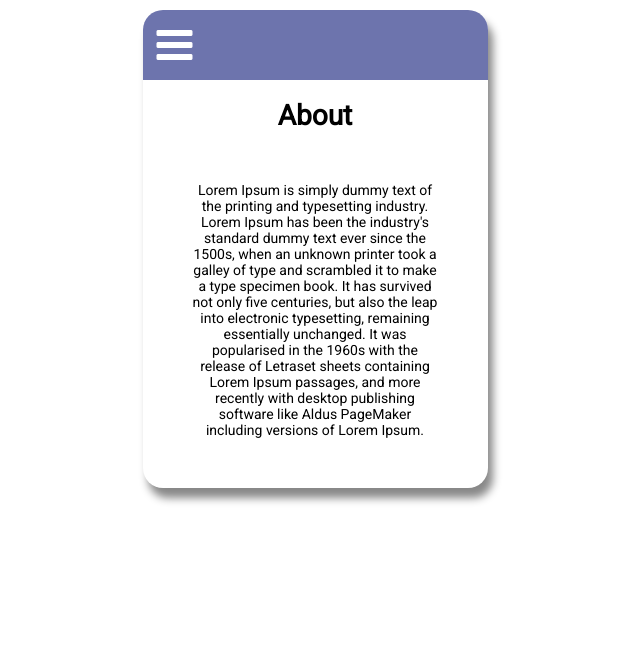
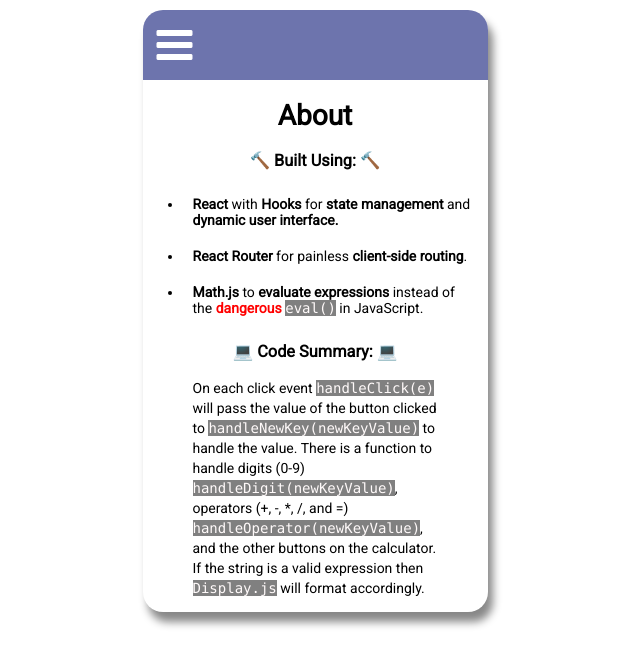
Before and after one commit to zakarynichols/react-calculator, a React (Create React App) app: page /about in a window 1280 px wide. Shown: the top 666 px of the page, without its empty margins (325-965 px from the left). Built offline with nearby package versions, Linux system fonts and the light colour scheme; the HTML template or start-up script is replaced by a standard one.

Commit message:
finished About.js to explain the project

```diff
--- a/src/App.css
+++ b/src/App.css
@@ -258,3 +258,12 @@
 .hidden {
   display: none;
 }
+
+.li-space {
+  padding: 10px;
+}
+
+code {
+  background-color: gray;
+  color: snow;
+}
--- a/src/components/About.js
+++ b/src/components/About.js
@@ -6,9 +6,26 @@
             <h1>
                 About
             </h1>
-            <p style={{ margin: '50px' }}>
-                Lorem Ipsum is simply dummy text of the printing and typesetting industry. Lorem Ipsum has been the industry's standard dummy text ever since the 1500s, when an unknown printer took a galley of type and scrambled it to make a type specimen book. It has survived not only five centuries, but also the leap into electronic typesetting, remaining essentially unchanged. It was popularised in the 1960s with the release of Letraset sheets containing Lorem Ipsum passages, and more recently with desktop publishing software like Aldus PageMaker including versions of Lorem Ipsum.
-            </p>
+            <div>
+                <h3>🔨 Built Using: 🔨</h3>
+                <ul style={{ textAlign: 'left', }}>
+                    <li className="li-space">
+                        <strong>React</strong> with <strong>Hooks</strong> for <strong>state management</strong> and <strong>dynamic user interface.</strong>
+                    </li>
+                    <li className="li-space">
+                        <strong>React Router</strong> for painless <strong>client-side routing</strong>.
+                    </li>
+                    <li className="li-space">
+                        <strong>Math.js</strong> to <strong>evaluate expressions</strong> instead of the <strong style={{ color: 'red' }}>dangerous</strong> <code>eval()</code> in JavaScript.
+                    </li>
+                </ul>
+                <h3>💻 Code Summary: 💻</h3>
+                <p style={{ textAlign: 'left', marginLeft: '50px', marginRight: '50px', lineHeight: '20px' }}>
+                    On each click event <code>handleClick(e)</code> will pass the value of the button clicked to <code>handleNewKey(newKeyValue)</code> to handle the value.
+                    There is a function to handle digits (0-9) <code>handleDigit(newKeyValue)</code>, operators (+, -, *, /, and =) <code>handleOperator(newKeyValue)</code>, and the other buttons on the calculator.
+                    If the string is a valid expression then <code>Display.js</code> will format accordingly.
+                </p>
+            </div>
         </div>
     )
 };
--- a/src/components/Navbar.js
+++ b/src/components/Navbar.js
@@ -16,9 +16,9 @@
                 <div className="navNarrow">
                     <i onClick={handleToggle} className="fa fa-bars fa-3x"></i>
                     <div ref={narrowLinks} className="narrowLinks hidden">
-                        <Link to="/">Home</Link>
-                        <Link to="/about">About</Link>
-                        <Link to="/">See Code</Link>
+                        <Link to="/" onClick={handleToggle}>Home</Link>
+                        <Link to="/about" onClick={handleToggle}>About</Link>
+                        <Link to="/about" onClick={handleToggle}>See Code</Link>
                     </div>
                 </div>
             </nav>
```
